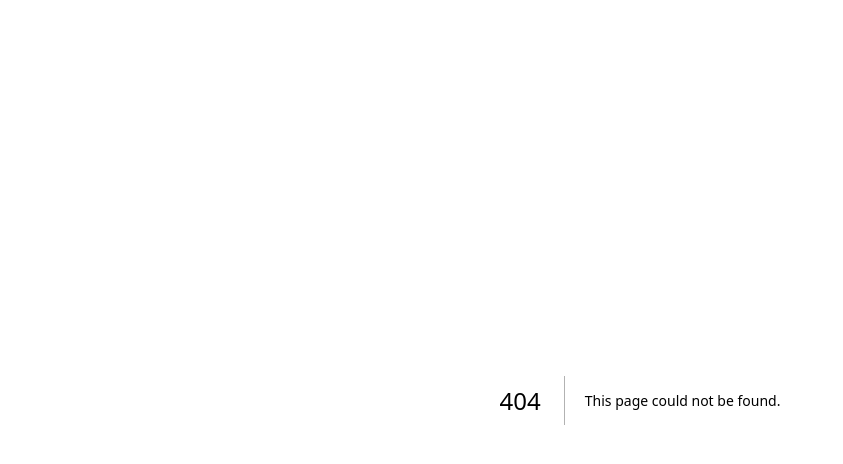
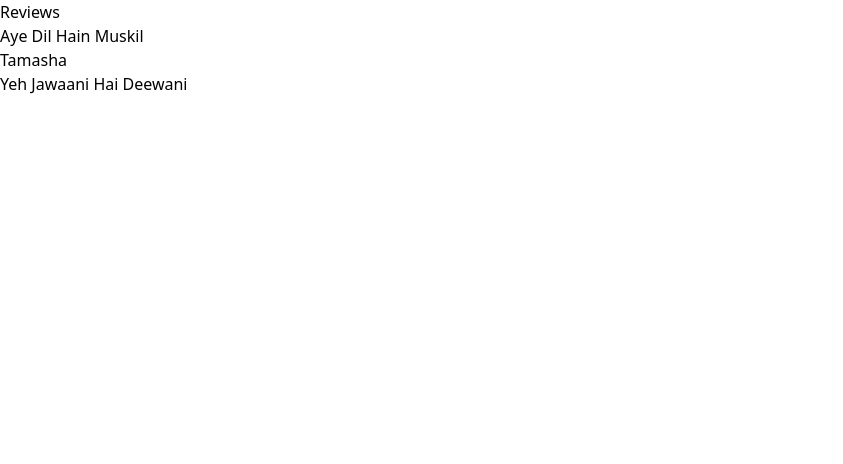
Before and after one commit to the-mainak-banerjee/movie-mafia, a Next.js app: page /reviews in a window 1280 px wide. Before the commit this address had no page. Shown: the top 464 px of the page, without its empty margins (0-843 px from the left). Built offline with nearby package versions, Linux system fonts and the light colour scheme.

Commit message:
feat: created all reviews page

```diff
--- /dev/null
+++ b/pages/reviews/index.jsx
@@ -0,0 +1,31 @@
+import React from "react";
+import fs from "fs";
+
+
+const Reviews = ({moviesData}) => {
+  return <div>
+    <h2>Reviews</h2>
+    {moviesData.map(movie => {
+        return (<p key={movie.id}>{movie.title}</p>)
+    })
+
+    }
+  </div>;
+};
+
+export default Reviews;
+
+export const getStaticProps = async () => {
+  const files = fs.readdirSync("data");
+  const moviesData = files.map((file) => {
+    const content = fs.readFileSync(`data/${file}`, "utf-8");
+    const movieData = JSON.parse(content);
+    return movieData;
+  });
+
+  return {
+    props: {
+        moviesData
+    }
+  }
+};
```
